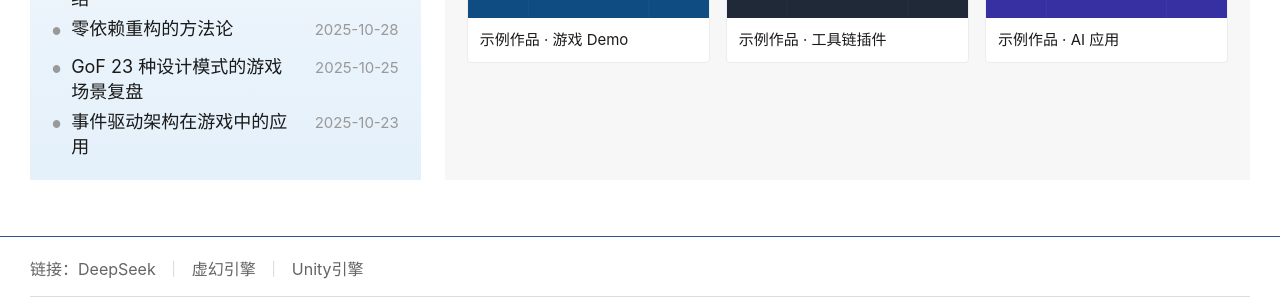
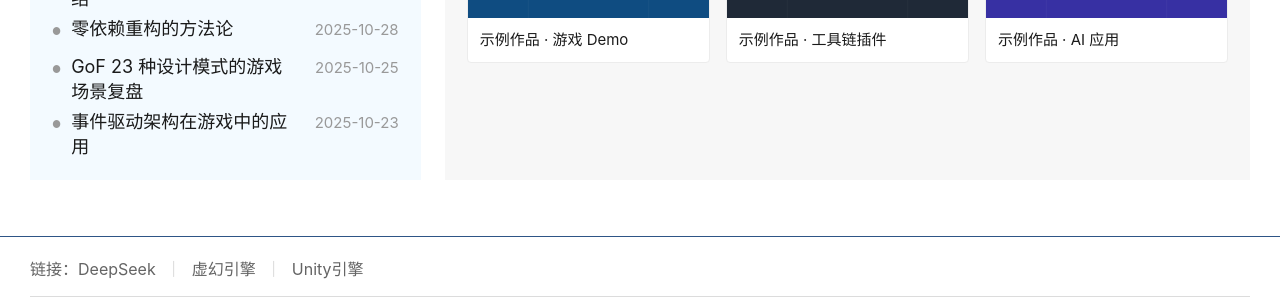
Before and after one commit to dreameryin/dreameryin.github.io, a Jekyll site: the page built from index.html, in a window 1280 px wide. Shown: the part 1406-1706 px from the top of the page. Built offline with Jekyll 4.4.1, drawn with Linux system fonts in a browser that asks for light colours.

Commit message:
软件开发分栏背景改为淡蓝 #f3faff

```diff
--- a/assets/css/style.css
+++ b/assets/css/style.css
@@ -484,10 +484,10 @@ ul {
   padding: 20px 22px;
 }
 
-/* 软件开发分栏：仅背景改为淡蓝渐变（gov.cn 专题卡片底色），
+/* 软件开发分栏：仅背景改为 gov.cn 专题卡片底色（淡蓝 #f3faff），
    标题、文字、圆点、日期、内边距等一律不动 */
 .section-block.dev-block {
-  background: linear-gradient(180deg, #f4f9fd 0%, #e4f0fa 100%);
+  background: #f3faff;
 }
 
 /* 作品展示：第二行占 2 栏 */
```
